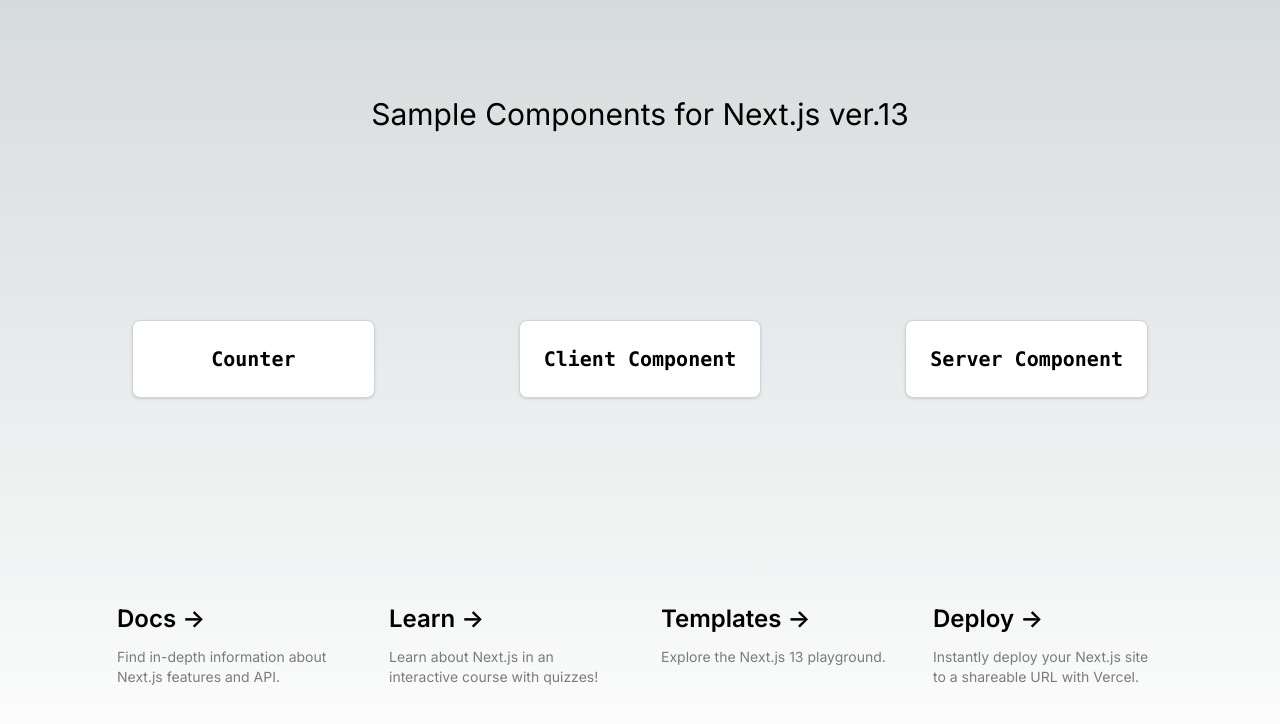
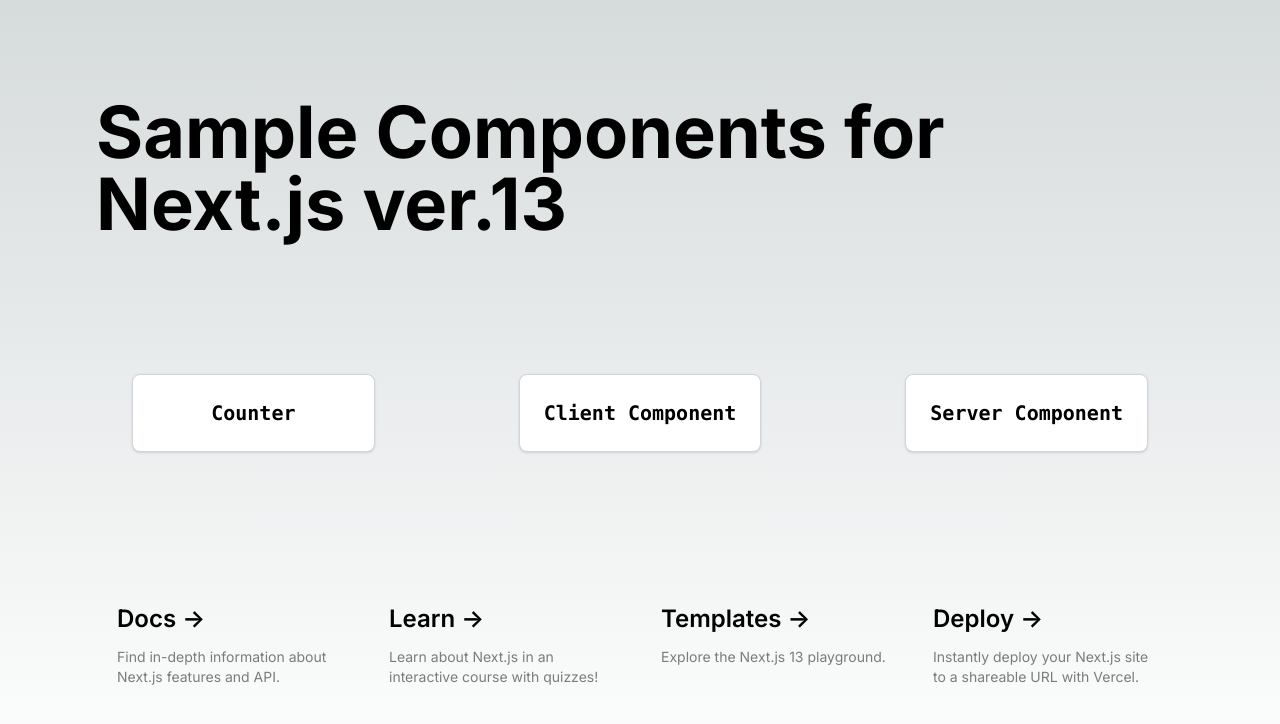
Before and after one commit to 9yamamo9/sandbox-next-app-router, a Next.js app: page / in a window 1280 px wide. Shown: the top 724 px of the page. Built offline with nearby package versions, Linux system fonts and the light colour scheme.

Commit message:
mod: add dynamic links in the top page

```diff
--- a/app/page.tsx
+++ b/app/page.tsx
@@ -1,31 +1,37 @@
-import Image from 'next/image'
 import Link from 'next/link'
 
+type LinkPair = {
+  path: string
+  title: string
+}
+
+type HomeProps = {
+  links: LinkPair[]
+}
+
 export default function Home() {
+  const props: HomeProps = {
+    links: [
+      { path: 'counter', title: 'Counter' },
+      { path: '', title: 'Client Component' },
+      { path: '', title: 'Server Component' }
+    ]
+  }
+
   return (
     <main className="flex min-h-screen flex-col items-center justify-between p-24">
       <div>
-        <h1 className="text-3xl">Sample Components for Next.js ver.13</h1>
+        <h1 className="font-bold text-7xl">Sample Components for Next.js ver.13</h1>
       </div>
 
       <div className="grid lg:grid-cols-3 text-center gap-36">
-        <div className="block p-6 bg-white border border-gray-300 rounded-lg shadow hover:bg-gray-100 ">
-          <Link href="/counter" className="font-bold font-mono text-xl">
-            Counter
-          </Link>
-        </div>
-
-        <div className="block p-6 bg-white border border-gray-300 rounded-lg shadow hover:bg-gray-100">
-          <Link href="/" className="font-bold font-mono text-xl">
-            Client Component
-          </Link>
-        </div>
-
-        <div className="block p-6 bg-white border border-gray-300 rounded-lg shadow hover:bg-gray-100">
-          <Link href="/" className="font-bold font-mono text-xl">
-            Server Component
-          </Link>
-        </div>
+        {props.links.map((pair) => (
+          <div key={pair.title} className="block p-6 bg-white border border-gray-300 rounded-lg shadow hover:bg-gray-100 ">
+            <Link href={`/${pair.path}`} className=" font-bold font-mono text-xl">
+              {pair.title}
+            </Link>
+          </div>
+        ))}
       </div>
 
       <div className="mb-32 grid text-center lg:mb-0 lg:grid-cols-4 lg:text-left">
```
